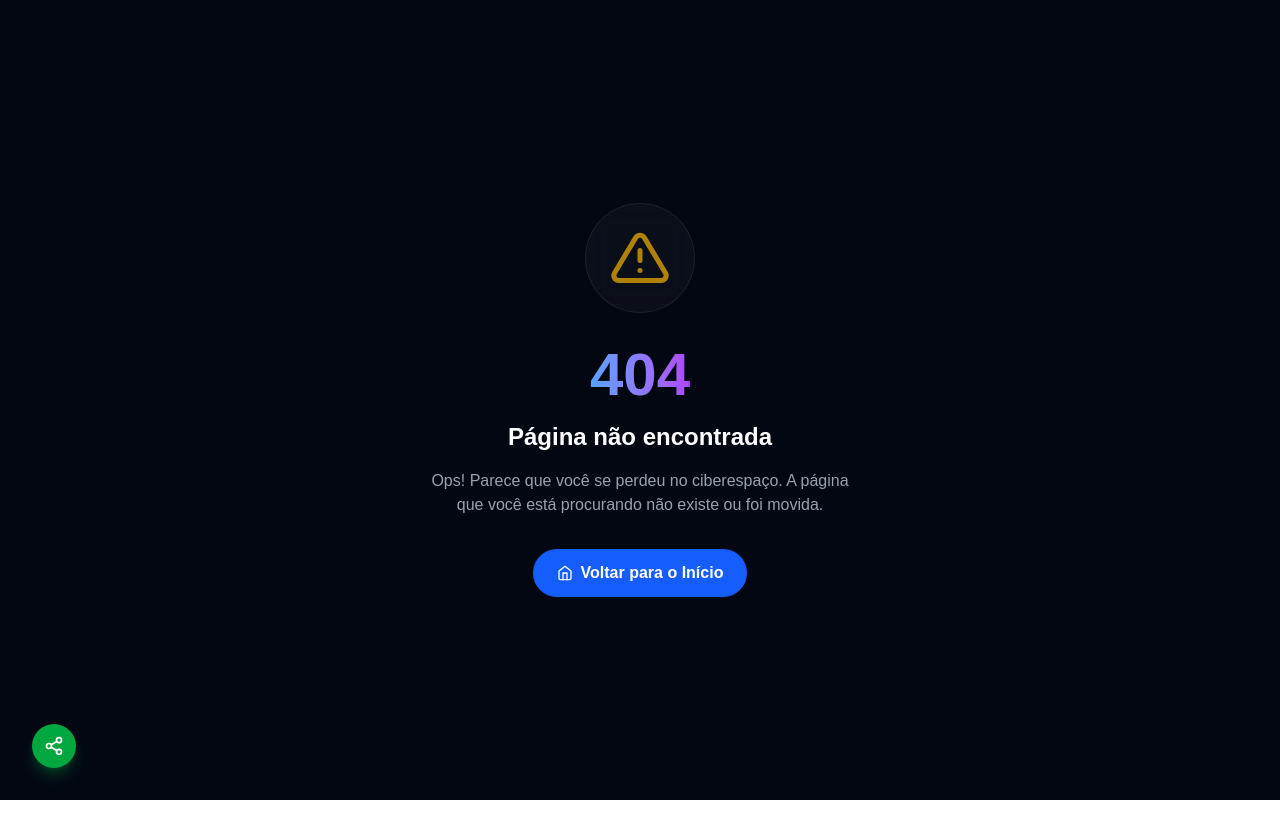
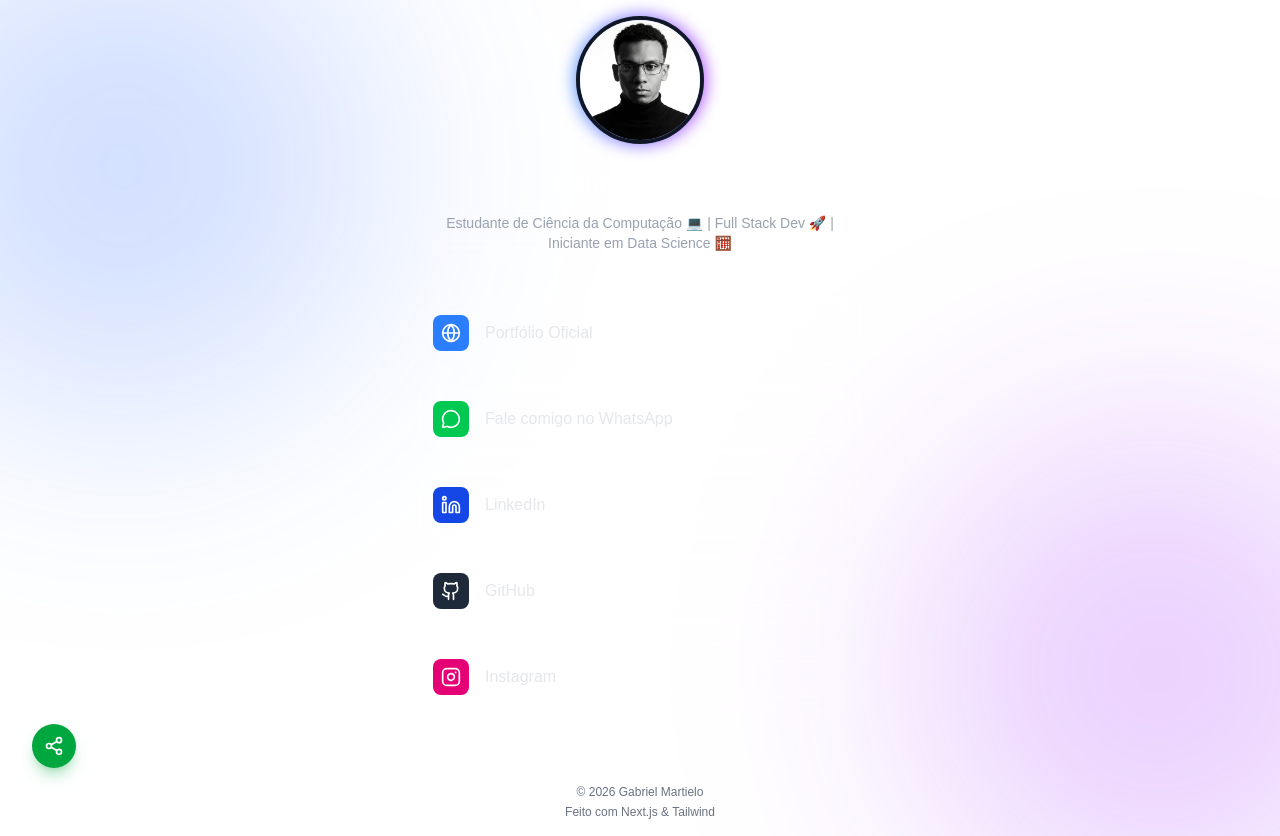
Before and after one commit to smartielo/meu-portfolio, a Next.js app: page /links in a window 1280 px wide. Before the commit this address had no page. Before the commit the page ends 800 px from the top, so only its background shows below. Built offline with nearby package versions, Linux system fonts and the light colour scheme.

Commit message:
feat: add LinksPage component with personal links and styling

```diff
--- a/package.json
+++ b/package.json
@@ -14,6 +14,7 @@
     "@types/qrcode": "^1.5.6",
     "@vercel/analytics": "^1.5.0",
     "framer-motion": "^12.23.24",
+    "lucide-react": "^0.564.0",
     "next": "^16.0.7",
     "qrcode": "^1.5.4",
     "react": "^19.2.1",
--- /dev/null
+++ b/src/app/links/page.tsx
@@ -0,0 +1,110 @@
+import Image from "next/image";
+import Link from "next/link";
+import { Github, Linkedin, Mail, Globe, MessageCircle, Instagram } from "lucide-react";
+
+// Dados dos links (Você pode mover para um arquivo separado depois se quiser)
+const links = [
+  {
+    title: "Portfólio Oficial",
+    url: "/", // Volta para a home do site
+    icon: Globe,
+    color: "bg-blue-500",
+  },
+  {
+    title: "Fale comigo no WhatsApp",
+    url: "https://wa.me/5514999999999", // Coloque seu número real aqui
+    icon: MessageCircle,
+    color: "bg-green-500",
+  },
+  {
+    title: "LinkedIn",
+    url: "https://linkedin.com/in/seu-linkedin",
+    icon: Linkedin,
+    color: "bg-blue-700",
+  },
+  {
+    title: "GitHub",
+    url: "https://github.com/seu-github",
+    icon: Github,
+    color: "bg-gray-800",
+  },
+  {
+    title: "Instagram",
+    url: "https://instagram.com/seu-insta",
+    icon: Instagram,
+    color: "bg-pink-600",
+  },
+];
+
+export default function LinksPage() {
+  return (
+    <main className="min-h-screen w-full flex flex-col items-center justify-center p-4 relative overflow-hidden">
+
+      {/* Background com Efeitos de Luz (Orbs) */}
+      <div className="absolute top-[-10%] left-[-10%] w-[500px] h-[500px] bg-blue-600/20 rounded-full blur-[120px] pointer-events-none" />
+      <div className="absolute bottom-[-10%] right-[-10%] w-[500px] h-[500px] bg-purple-600/20 rounded-full blur-[120px] pointer-events-none" />
+
+      {/* Container Principal (Glass Effect) */}
+      <div className="z-10 w-full max-w-md flex flex-col items-center gap-6">
+
+        {/* Foto de Perfil */}
+        <div className="relative group">
+          <div className="absolute -inset-0.5 bg-gradient-to-r from-blue-500 to-purple-600 rounded-full blur opacity-75 group-hover:opacity-100 transition duration-1000"></div>
+          <div className="relative w-32 h-32 rounded-full overflow-hidden border-4 border-gray-900">
+            <Image
+              src="/projects/perfillinks.jpg" // Certifique-se que essa imagem existe ou use a do GitHub
+              alt="Gabriel Martielo"
+              fill
+              className="object-cover"
+              priority
+            />
+          </div>
+        </div>
+
+        {/* Textos */}
+        <div className="text-center space-y-2 mb-4">
+          <h1 className="text-2xl font-bold text-white tracking-tight">
+            Gabriel Martielo
+          </h1>
+          <p className="text-gray-400 text-sm font-medium px-4 py-1 rounded-full bg-white/5 border border-white/10 backdrop-blur-sm inline-block">
+            Estudante de Ciência da Computação 💻 | Full Stack Dev 🚀 | Iniciante em Data Science 🧮
+          </p>
+        </div>
+
+        {/* Lista de Links */}
+        <div className="w-full flex flex-col gap-4">
+          {links.map((link, index) => (
+            <Link
+              key={index}
+              href={link.url}
+              target={link.url.startsWith("/") ? "_self" : "_blank"}
+              className="group relative w-full p-4 flex items-center gap-4 bg-white/5 hover:bg-white/10 border border-white/10 hover:border-white/20 rounded-xl transition-all duration-300 backdrop-blur-md hover:scale-[1.02] active:scale-[0.98]"
+            >
+              {/* Ícone com fundo colorido sutil */}
+              <div className={`p-2 rounded-lg ${link.color} bg-opacity-20 text-white group-hover:scale-110 transition-transform`}>
+                <link.icon size={20} />
+              </div>
+
+              {/* Texto */}
+              <span className="font-medium text-gray-200 group-hover:text-white transition-colors">
+                {link.title}
+              </span>
+
+              {/* Seta discreta no final */}
+              <div className="ml-auto opacity-0 group-hover:opacity-100 transition-opacity -translate-x-2 group-hover:translate-x-0 text-gray-400">
+                →
+              </div>
+            </Link>
+          ))}
+        </div>
+
+        {/* Footerzinho simples */}
+        <footer className="mt-12 text-gray-500 text-xs text-center">
+          <p>© 2026 Gabriel Martielo</p>
+          <p className="mt-1">Feito com Next.js & Tailwind</p>
+        </footer>
+
+      </div>
+    </main>
+  );
+}
--- a/src/components/layouts/Navbar.tsx
+++ b/src/components/layouts/Navbar.tsx
@@ -1,4 +1,3 @@
-// src/components/layout/Navbar.tsx
 "use client";
 
 import { useState, useEffect } from "react";
@@ -6,8 +5,16 @@ import Link from "next/link";
 import { motion, AnimatePresence } from "framer-motion";
 import { FiMenu, FiX } from "react-icons/fi";
 import { DownloadResume } from "@/components/ui/DownloadResume";
+import { usePathname } from 'next/navigation';
 
 export function Navbar() {
+  const pathname = usePathname(); // 1. Pegamos a rota atual
+
+  // 2. Lógica para esconder a Navbar na página de Links
+  if (pathname === "/links") {
+    return null;
+  }
+
   const [isScrolled, setIsScrolled] = useState(false);
   const [isMobileMenuOpen, setIsMobileMenuOpen] = useState(false);
 
@@ -30,7 +37,6 @@ export function Navbar() {
   return (
     <>
       {/* 1. O OVERLAY (Fundo Escuro e Desfocado) */}
-      {/* Ele cobre o site inteiro quando o menu abre para dar foco */}
       <AnimatePresence>
         {isMobileMenuOpen && (
           <motion.div
@@ -38,13 +44,13 @@ export function Navbar() {
             animate={{ opacity: 1 }}
             exit={{ opacity: 0 }}
             transition={{ duration: 0.3 }}
-            onClick={() => setIsMobileMenuOpen(false)} // Clicar no fundo fecha o menu
+            onClick={() => setIsMobileMenuOpen(false)}
             className="fixed inset-0 z-40 bg-black/60 backdrop-blur-sm"
           />
         )}
       </AnimatePresence>
 
-      {/* 2. A BARRA DE NAVEGAÇÃO (Fica por cima de tudo, z-50) */}
+      {/* 2. A BARRA DE NAVEGAÇÃO */}
       <motion.nav
         initial={{ y: -100, opacity: 0 }}
         animate={{ y: 0, opacity: 1 }}
@@ -88,12 +94,12 @@ export function Navbar() {
           </button>
         </div>
 
-        {/* Menu Mobile (Dropdown que empurra o conteúdo) */}
+        {/* Menu Mobile (Dropdown) */}
         <AnimatePresence>
           {isMobileMenuOpen && (
             <motion.div
               initial={{ opacity: 0, height: 0 }}
-              animate={{ opacity: 1, height: "auto" }} // Volta a ser auto (apenas o tamanho necessário)
+              animate={{ opacity: 1, height: "auto" }}
               exit={{ opacity: 0, height: 0 }}
               className="md:hidden overflow-hidden"
             >
```
Also changed, not shown: public/projects/perfillinks.jpg (added), 1 other file (tests, documents, lock files or other folders).
